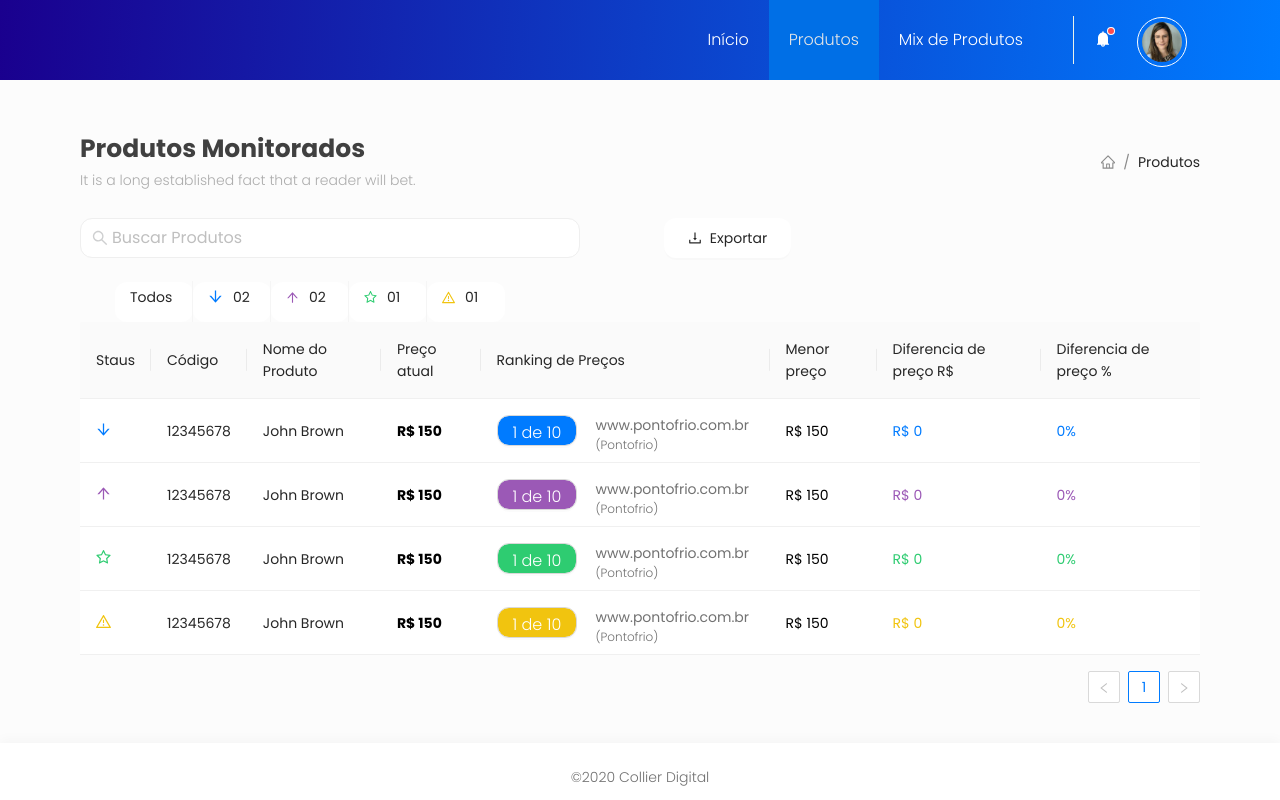
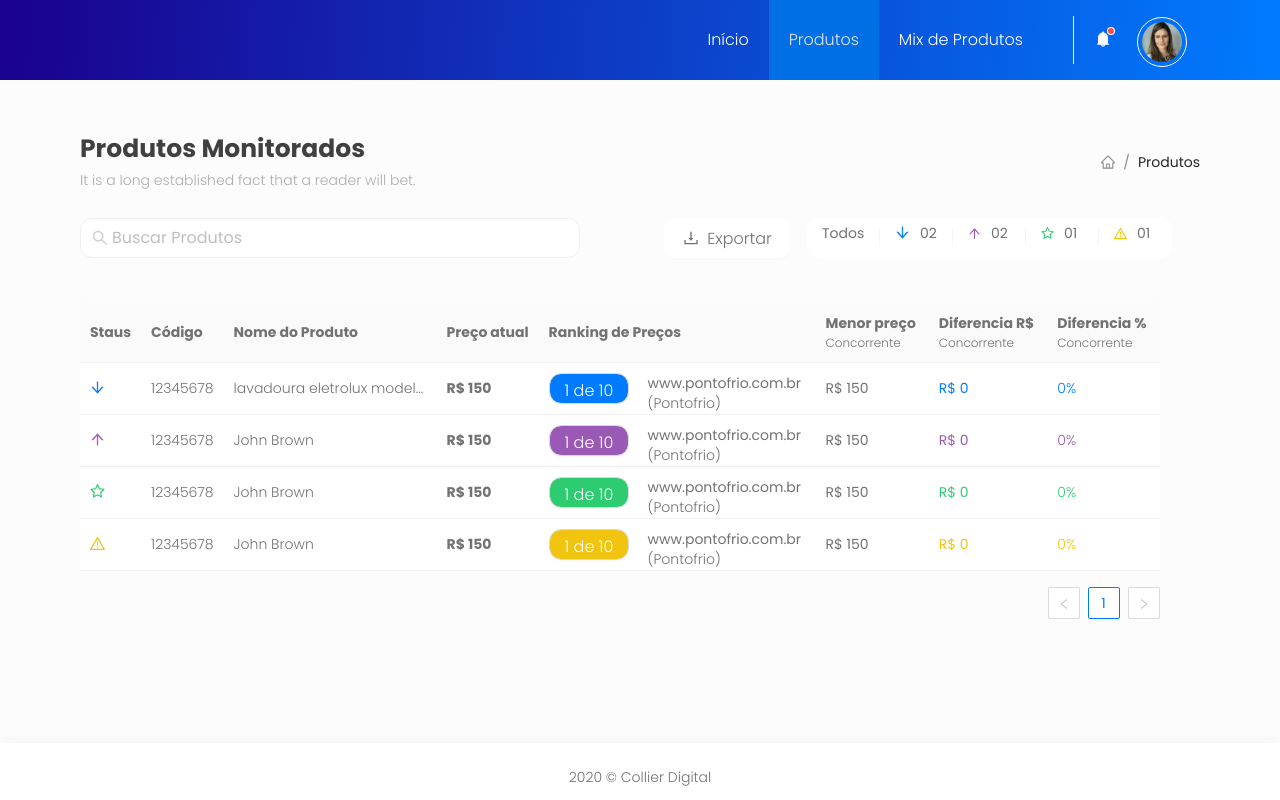
Before and after one commit to manoelacs/Collier-Digital, a React (Create React App) app in the folder collier-digital/: page /dashboard in a window 1280 px wide. Both pictures are taken after a click on the item "Produtos". Built offline with nearby package versions, Linux system fonts and the light colour scheme.

Commit message:
Ajustes na tabelas

```diff
--- a/collier-digital/src/components/CardDashboard/CardDashboard.tsx
+++ b/collier-digital/src/components/CardDashboard/CardDashboard.tsx
@@ -37,7 +37,7 @@ const CardDashboard:FC<ICardProps> = ({icon, title, subtitle, color, codigo, goT
                     </Row>
 
                 </S.ColLeft>
-                <Col style={{paddingTop : '45px', paddingLeft:'30px'}} >
+                <Col style={{paddingTop : '45px'}} >
                     <S.StyledSpan color={color}>
                         {codigo}
                     </S.StyledSpan>
--- a/collier-digital/src/components/Footer/Footer.tsx
+++ b/collier-digital/src/components/Footer/Footer.tsx
@@ -3,7 +3,7 @@ import * as S from "./styles";
 
 const Footer: FC = (props: any) => (
     <S.StyledFooter style={{ textAlign: 'center' }}>
-        <span>©2020 Collier Digital </span>
+        <span>2020 © Collier Digital </span>
     </S.StyledFooter>
 )
 
--- a/collier-digital/src/components/MonitoredProductsTable/styles.ts
+++ b/collier-digital/src/components/ProductsMixTable/styles.ts
@@ -2,27 +2,41 @@ import styled from 'styled-components';
 import {Table} from 'antd';
 
 export const StyledTable = styled(Table)`
-.ant-table-cell{
-    text-align: left;
-    font: normal normal 600 14px/21px Poppins;
+
+
+    .ant-table-thead tr th {
+        text-align: left;
+        font-size: 14px;
+        font-weight: 600;
+        line-height: 21px;
+        font-family: 'Poppins', sans-serif;
+        letter-spacing: 0px;
+        color: var(--unnamed-color-727272);
+        opacity: 1;
+        white-space: pre;
+        size: auto;
+        width: 100px;
+        ::before{
+            display: none;
+        }
+
+    };
+    .ant-table-tbody  tr  td {
+        font: normal normal 300 14px/21px 'Poppins';
     letter-spacing: 0px;
-    color: #727272!important;
+    color: #727272;
     opacity: 1;
-    white-space: pre;
-}
-.ant-table-thead > tr > th {
-    text-align: left;
-    font: normal normal 600 14px/21px Poppins;
-    letter-spacing: 0px;
-    color: #727272!important;
-    opacity: 1;
-    white-space: pre;
+    }
+    .ant-table-thead  tr  th,
+    .ant-table-tbody  tr  td,
+    .ant-table tfoot  tr  th,
+    .ant-table tfoot  tr  td {
+        padding: 10px 10px;
 
-};
-.ant-table-thead > tr > th .ant-table-cell::before
-{ background-color: red;}
+    }
 
-`
+
+`;
 export const StyledHeaderDivider = styled.div`
     display: inline-block;
     height: 20px;
@@ -36,14 +50,20 @@ export const StyledColumnItem = styled.div`
      align-items: center;
      justify-content: space-around;
      //width:150px;
-
 `
-export const StyledNumber = styled.span`
-    font: normal normal 300 14px/21px Poppins;
+export const StyledNumberBold = styled.span`
+    font: normal normal 600 14px/21px 'Poppins';
     letter-spacing: 0px;
     color: #727272;
     opacity: 1;
 `;
+export const StyledNumber = styled.span`
+    font: normal normal 300 14px/21px 'Poppins';
+    letter-spacing: 0px;
+    color: #727272;
+    opacity: 1;
+`;
+
 export const ProgressContainer = styled.div`
      width: 81px;
      margin-right: 5px;
--- a/collier-digital/src/components/ProductsTable/ProductsTable.tsx
+++ b/collier-digital/src/components/ProductsTable/ProductsTable.tsx
@@ -47,7 +47,7 @@ const ProductsTable:FC = () => {
      return(
         <Space size="middle">
           <S.StyledSpan
-            color = { item.color? item.color: 'black'}
+            color = { item.color? item.color: '#727272'}
             fontWeight = { item.fontWeight? item.fontWeight: 'normal'}>
             R$  {item.value}
           </S.StyledSpan>
@@ -79,6 +79,7 @@ const ProductsTable:FC = () => {
       title: 'Nome do Produto',
       dataIndex: 'name',
       key: 'name',
+      render: (item: any) => (<S.ProductName>{item}</S.ProductName>)
     },
     {
       title: 'Preço atual',
@@ -94,20 +95,20 @@ const ProductsTable:FC = () => {
       render: renderExclusiveStock,
     },
     {
-      title: 'Menor preço',
+      title: <S.TableCustonHeader>Menor preço <span>Concorrente</span></S.TableCustonHeader>,
       dataIndex: 'lowPrice',
       key: 'lowPrice',
       render: renderPrice,
     },
     {
-      title: 'Diferencia de preço R$',
+      title: <S.TableCustonHeader>Diferencia R$ <span>Concorrente</span></S.TableCustonHeader>,
       dataIndex: 'realPrice',
       key: 'realPrice',
       render: renderPrice,
 
     },
     {
-      title: 'Diferencia de preço %',
+      title: <S.TableCustonHeader>Diferencia % <span>Concorrente</span></S.TableCustonHeader>,
       dataIndex: 'percentsPrice',
       key: 'percentsPrice',
       render: renderPercents,
@@ -128,7 +129,7 @@ const ProductsTable:FC = () => {
       key: '1',
       status:  [dictStatus['lowPrice'].icon],
       code:'12345678',
-      name: 'John Brown',
+      name: 'lavadoura eletrolux modelo 78374847484',
       price: {value: 150, fontWeight:600},
       ranking: {site: 'www.pontofrio.com.br', siteName: 'Pontofrio', color: lowPriceColor },
       lowPrice:{value: 150},
@@ -172,6 +173,6 @@ const ProductsTable:FC = () => {
 
 
     return(
-        <Table columns={columns} dataSource={data} />
+        <S.StyledTable columns={columns} dataSource={data} />
     )
 }; export default ProductsTable;
--- a/collier-digital/src/components/ProductsTable/styles.ts
+++ b/collier-digital/src/components/ProductsTable/styles.ts
@@ -10,21 +10,80 @@ export type Span = {
 };
 
 export const StyledTable = styled(Table)`
-    .ant-table-thead > tr > th {
+    .ant-table-thead tr th {
         text-align: left;
-        font: normal normal 600 14px/21px Poppins;
+        font-size: 14px;
+        font-weight: 600;
+        line-height: 21px;
+        font-family: 'Poppins', sans-serif;
         letter-spacing: 0px;
-        color:basicGrayColor;
+        color: var(--unnamed-color-727272);
         opacity: 1;
+        white-space: pre;
+        size: auto;
+        ::before{
+            display: none;
+        }
+    };
+    .ant-table-tbody  tr  td {
+        font: normal normal 300 14px/21px 'Poppins';
+        letter-spacing: 0px;
+        color: #727272;
+        opacity: 1;
+        white-space: nowrap;
+    //max-width: 200px;
     }
+    .ant-table-tbody  tr{
+        margin: 10px 0px;
+    }
+    .ant-table-thead  tr  th,
+    .ant-table-tbody  tr  td,
+    .ant-table tfoot  tr  th,
+    .ant-table tfoot  tr  td {
+        padding: 10px 10px;
+
+    }
+
 `;
+export const TableContainer = styled.div`
+    display: flex;
+    justify-content: center;
+`
+export const TableCustonHeader = styled.div`
+     display: flex;
+     flex-direction: column;
+     span{
+        color: var(--unnamed-color-727272);
+        text-align: left;
+        font: normal normal 300 12px/18px 'Poppins';
+        letter-spacing: 0px;
+     }
+
+`;
+export const ProductName = styled.p`
+    font: normal normal 300 14px/21px 'Poppins';
+    letter-spacing: 0px;
+    color: #727272;
+    opacity: 1;
+    white-space: nowrap;
+    width: 193px;
+    max-width: 193px;
+    overflow: hidden;
+    text-overflow: ellipsis;
+    margin-bottom: 0px;
+`
+
+
 export const StyledButton = styled(Button)`
     width: 80px;
     height: 31px;
     background: ${props => props.color? props.color : lowPriceColor } 0% 0% no-repeat padding-box;
     border-radius: 12px;
     opacity: 1;
-    font: normal normal 300 16px/25px Poppins;
+    font-size: 16px;
+    font-weight: 300;
+    line-height: 25px;
+    font-family: 'Poppins', sans-serif;
     letter-spacing: 0px;
     color: ${whiteFontColor};
     :hover, :active, :focus{
@@ -36,13 +95,16 @@ export const StyledButton = styled(Button)`
 export const StyledSpan = styled.span<Span>`
     color: ${ props => props.color? props.color:basicGrayColor };
     text-align: left;
-    font: normal normal ${ props => props.fontWeight? props.fontWeight: 'normal' } 14px/21px Poppins;
+    font: normal normal ${ props => props.fontWeight? props.fontWeight: 'normal' } 14px/21px 'Poppins';
     letter-spacing: 0px;
     opacity: 1;
 `;
 export const StyledSiteParagraph = styled.p`
     text-align: left;
-    font: normal normal normal 14px/21px Poppins;
+    font-size: 14px;
+    font-weight: normal;
+    line-height: 21px;
+    font-family: 'Poppins', sans-serif;
     letter-spacing: 0px;
     color: ${basicGrayColor};
     opacity: 1;
@@ -50,7 +112,10 @@ export const StyledSiteParagraph = styled.p`
 `;
 export const StyledSiteSpan = styled.span`
     text-align: left;
-    font: normal normal 300 12px/18px Poppins;
+    font-size: 14px;
+    font-weight: 300;
+    line-height: 18px;
+    font-family: 'Poppins', sans-serif;
     letter-spacing: 0px;
     color: ${basicGrayColor};
     opacity: 1;
@@ -67,7 +132,10 @@ export const StyledLabel = styled.div`
     width: 158px;
     height: 20px;
     text-align: left;
-    font: normal normal normal 14px/21px Poppins;
+    font-size: 14px;
+    font-weight: normal;
+    line-height: 21px;
+    font-family: 'Poppins', sans-serif;
     letter-spacing: 0px;
     color: ${basicGrayColor};
     opacity: 1;
--- a/collier-digital/src/index.css
+++ b/collier-digital/src/index.css
@@ -14,46 +14,34 @@
   --unnamed-color-f1c40f: #F1C40F;
   --unnamed-color-9b59b6: #9B59B6;
   --unnamed-color-007bff: #007BFF;
-
-  /* Font/text values */
-  --unnamed-font-family-poppins: Poppins;
-  --unnamed-font-style-normal: normal;
-  --unnamed-font-weight-300: 300px;
-  --unnamed-font-weight-bold: bold;
-  --unnamed-font-size-14: 14px;
-  --unnamed-font-size-16: 16px;
-  --unnamed-font-size-25: 25px;
-  --unnamed-character-spacing-0: 0px;
-  --unnamed-line-spacing-20: 20px;
-  --unnamed-line-spacing-21: 21px;
-  --unnamed-line-spacing-25: 25px;
 }
 
   /* Character Styles */
-  .unnamed-character-style-1 {
-  font-family: var(--unnamed-font-family-poppins);
-  font-style: var(--unnamed-font-style-normal);
-  font-weight: var(--unnamed-font-weight-bold);
-  font-size: var(--unnamed-font-size-25);
-  line-height: var(--unnamed-line-spacing-20);
-  letter-spacing: var(--unnamed-character-spacing-0);
-  color: var(--unnamed-color-404040);
-  }
-  .unnamed-character-style-2 {
-  font-family: var(--unnamed-font-family-poppins);
-  font-style: var(--unnamed-font-style-normal);
-  font-weight: var(--unnamed-font-weight-300);
-  font-size: var(--unnamed-font-size-16);
-  line-height: var(--unnamed-line-spacing-25);
-  letter-spacing: var(--unnamed-character-spacing-0);
-  color: var(--unnamed-color-727272);
-  }
-  .unnamed-character-style-3 {
-  font-family: var(--unnamed-font-family-poppins);
-  font-style: var(--unnamed-font-style-normal);
-  font-weight: var(--unnamed-font-weight-300);
-  font-size: var(--unnamed-font-size-14);
-  line-height: var(--unnamed-line-spacing-21);
-  letter-spacing: var(--unnamed-character-spacing-0);
-  color: var(--unnamed-color-727272);
-  }
+  /* Character Styles */
+.character-style-1 {
+  font-family: "Poppins";
+  font-style: normal;
+  font-weight: bold;
+  font-size: 25px;
+  line-height: 20px;
+  letter-spacing: 0;
+  color: mediumGrayColor;
+}
+.character-style-2 {
+  font-family: "Poppins";
+  font-style: normal;
+  font-weight: 300;
+  font-size: 16px;
+  line-height: 25px;
+  letter-spacing: 0;
+  color: basicGrayColor;
+}
+.character-style-3 {
+  font-family: "Poppins";
+  font-style: normal;
+  font-weight: 300;
+  font-size: 14 px;
+  line-height: 21 px;
+  letter-spacing: 0;
+  color: basicGrayColor;
+}
--- a/collier-digital/src/pages/MonitoredProducts/MonitoredProducts.tsx
+++ b/collier-digital/src/pages/MonitoredProducts/MonitoredProducts.tsx
@@ -68,7 +68,7 @@ const MonitoredProducts: FC = () => {
 
 
                 </Row>
-                <Row>
+                <Row style={{marginTop: 37}}>
                     <ProductsTable/>
                 </Row>
 
--- a/collier-digital/src/pages/MonitoredProducts/styles.ts
+++ b/collier-digital/src/pages/MonitoredProducts/styles.ts
@@ -14,21 +14,20 @@ export const StyledCol = styled(Col)`
     height: 180px;
 `;
 export const StyledButton = styled(Button)`
-    margin: 0px 35px 0px 84px;
+    margin: 0px 16px 0px 84px;
     width: 127px;
     height: 40px;
     background: #FFFFFF 0% 0% no-repeat padding-box;
     border-radius: 12px;
     border: none;
     opacity: 1;
+    font: normal normal 300 16px/25px 'Poppins';
+    text-align: center;
+    letter-spacing: 0px;
+    color: #727272;
 
-    .ant-btn > span {
-        font: normal normal 300 16px/25px Poppins;
-        text-align: center;
-        letter-spacing: 0px;
-        color: #727272;
+    .ant-btn  span {
         opacity: 1;
-
     }
 `;
 export const StyledInput = styled(Input)`
@@ -50,19 +49,42 @@ export const StyledInput = styled(Input)`
     }
 `;
 export const StyledRadioGroup = styled(Radio.Group)`
-margin-left: 35px;
+//margin-left: 35px;
+
 .ant-radio-button-wrapper {
     height: 40px;
-    width: 78px;
-    border-radius: 12px;
+    width: 73px;
+    padding-top: 5px;
+
     background: #FFFFFF 0% 0% no-repeat padding-box;
     border: none;
+    font: normal normal normal 14px/21px 'Poppins';
+        letter-spacing: 0px;
+        color: #727272;
+        opacity: 1;
     :first-child{
         border-left: none;
     }
+    .ant-radio-button {
+        display: baseline;
+        justify-content: center;
+        align-items: center;
+        align-content: center;
+    }
+}
+.ant-radio-button-wrapper:first-child{
+    border-top-left-radius: 12px;
+    border-bottom-left-radius: 12px;
+};
+.ant-radio-button-wrapper:last-child{
+    border-top-right-radius: 12px;
+    border-bottom-right-radius: 12px;
 }
 .ant-radio-button-wrapper:not(:first-child)::before {
     background: #f5f5f5;
+    height: 40%;
+    top: 10px;
+
 }
 .ant-radio-button-input{
 
--- a/collier-digital/src/pages/ProductsMix/ProductsMix.tsx
+++ b/collier-digital/src/pages/ProductsMix/ProductsMix.tsx
@@ -9,7 +9,7 @@ import * as S from './styles';
 import * as routes from '../../routes/paths';
 import BreadCrumb from '../../components/BreadCrumb/BreadCrumb';
 import BarChart from '../../components/BarChart/BarCart';
-import MonitoredProductsTable from '../../components/MonitoredProductsTable/MonitoredProductsTable';
+import ProductsMixTable from '../../components/ProductsMixTable/ProductsMixTable';
 const data = [
     { year: '1991', value: 3 },
     { year: '1992', value: 4 },
@@ -72,7 +72,7 @@ const ProductsMix: FC = () => {
 
                 <Row>
                     <BarChart/>
-                    <MonitoredProductsTable/>
+                    <ProductsMixTable/>
                 </Row>
 
 
--- a/collier-digital/src/pages/ProductsMix/styles.ts
+++ b/collier-digital/src/pages/ProductsMix/styles.ts
@@ -25,7 +25,10 @@ export const StyledButton = styled(Button)`
     opacity: 1;
 
     .ant-btn > span {
-        font: normal normal 300 16px/25px Poppins;
+        font-weight: 300;
+        font-size: 16px;
+        line-height: 26px;
+        font-family: 'Poppins', sans-serif;
         text-align: center;
         letter-spacing: 0px;
         color: #727272;
@@ -42,7 +45,9 @@ export const StyledInput = styled(Input)`
     margin-bottom: 8px;
     opacity: 1;
     text-align: left;
-    font: normal normal 300 16px/25px Poppins;
+    font-size: 16px;
+    line-height: 26px;
+    font-family: 'Poppins', sans-serif;
     letter-spacing: 0px;
     color: #727272;
 
@@ -52,13 +57,19 @@ export const StyledInput = styled(Input)`
     }
 `;
 export const StyledRadioGroup = styled(Radio.Group)`
-margin-left: 35px;
+    margin-left: 35px;
+
 .ant-radio-button-wrapper {
     height: 40px;
     width: 78px;
     background: #FFFFFF 0% 0% no-repeat padding-box;
     border-bottom: none;
     border-top: none;
+    span{
+
+    }
+
+
 }
 .ant-radio-button-wrapper:not(:first-child)::before {
     background: #f5f5f5;
```
Also changed, not shown: collier-digital/src/components/ProductsMixTable/ProductsMixTable.tsx (renamed from collier-digital/src/components/MonitoredProductsTable/MonitoredProductsTable.tsx, +13 -10 lines).
